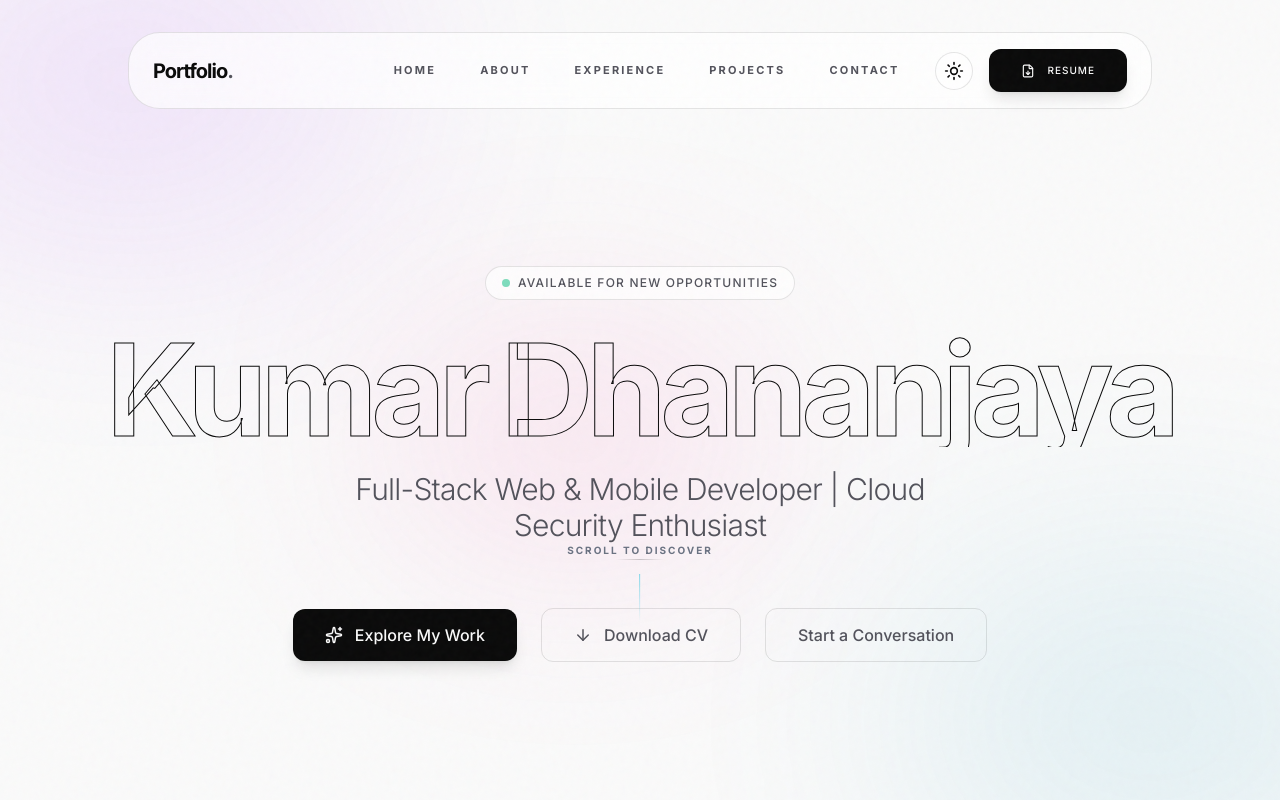
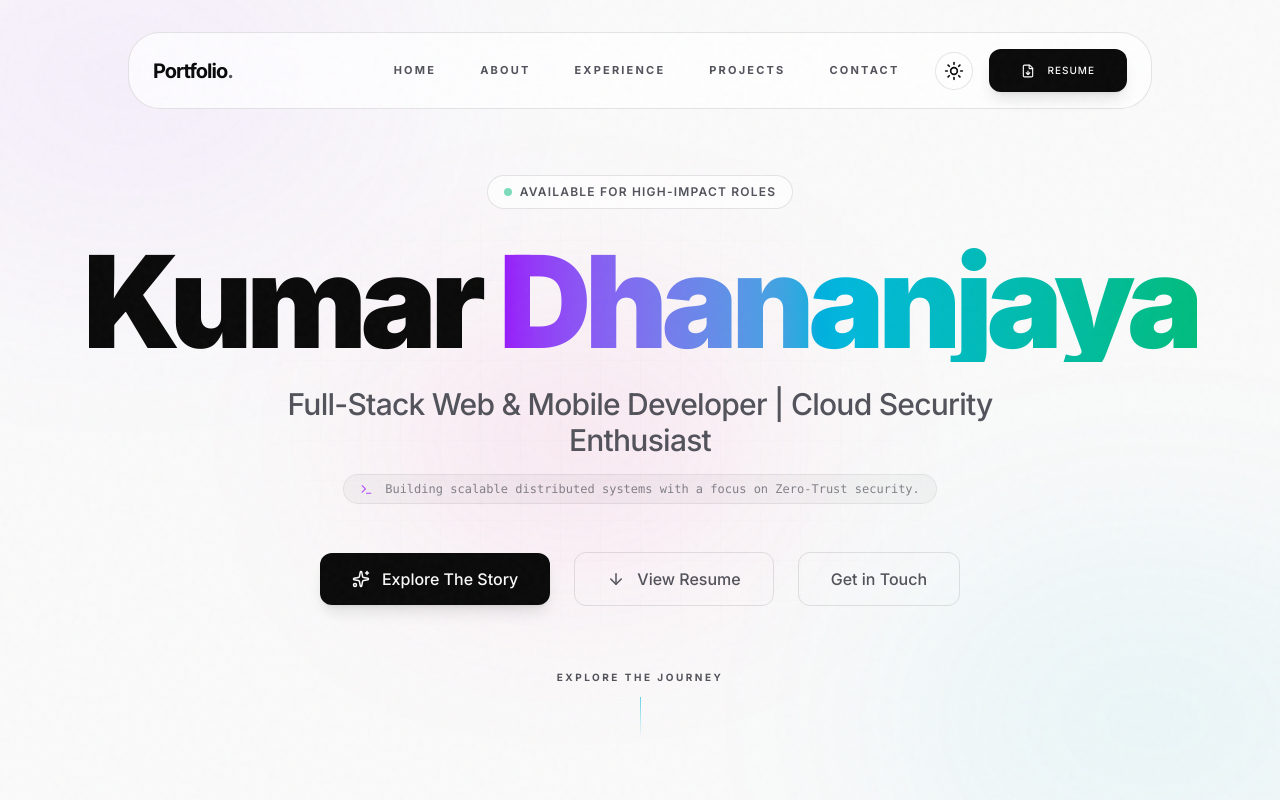
Before and after one commit to KumarDhananjaya/portfolio-new, a Next.js app: page / in a window 1280 px wide. Shown: the top 800 px of the page. Built offline with nearby package versions, Linux system fonts and the light colour scheme.

Commit message:
style(hero): fill name with solid aesthetic typography and gradient accent

```diff
--- a/components/sections/Hero.tsx
+++ b/components/sections/Hero.tsx
@@ -2,7 +2,7 @@
 
 import React from 'react';
 import { motion } from 'framer-motion';
-import { ArrowDown, Sparkles } from 'lucide-react';
+import { ArrowDown, Sparkles, Terminal } from 'lucide-react';
 import { Button } from '@/components/ui/Button';
 import { PERSONAL_INFO } from '@/lib/constants';
 
@@ -18,16 +18,17 @@ export const Hero: React.FC = () => {
             className="min-h-screen flex flex-col items-center justify-center relative overflow-hidden px-6 bg-grain pt-32"
         >
             {/* Advanced Mesh Gradient Background */}
-            <div className="absolute inset-0 z-0">
-                <div className="absolute top-[-10%] left-[-10%] w-[40%] h-[40%] bg-purple-600/20 rounded-full blur-[120px] animate-pulse" />
-                <div className="absolute bottom-[-10%] right-[-10%] w-[40%] h-[40%] bg-cyan-600/20 rounded-full blur-[120px] animate-pulse" style={{ animationDelay: '2s' }} />
+            <div className="absolute inset-0 z-0 pointer-events-none">
+                <div className="absolute top-[-10%] left-[-10%] w-[40%] h-[40%] bg-purple-500/15 dark:bg-purple-600/20 rounded-full blur-[120px] animate-pulse" />
+                <div className="absolute bottom-[-10%] right-[-10%] w-[40%] h-[40%] bg-cyan-500/15 dark:bg-cyan-600/20 rounded-full blur-[120px] animate-pulse" style={{ animationDelay: '2s' }} />
                 <div className="absolute top-[40%] left-[30%] w-[30%] h-[30%] bg-pink-500/10 rounded-full blur-[100px]" />
             </div>
 
             {/* Grid Pattern with Fade */}
-            <div className="absolute inset-0 z-0 opacity-20 [mask-image:radial-gradient(ellipse_at_center,black,transparent_70%)]
-                bg-[linear-gradient(rgba(255,255,255,0.05)_1px,transparent_1px),linear-gradient(90deg,rgba(255,255,255,0.05)_1px,transparent_1px)]
-                bg-[size:40px_40px]"
+            <div className="absolute inset-0 z-0 opacity-15 [mask-image:radial-gradient(ellipse_at_center,black,transparent_70%)]
+                bg-[linear-gradient(rgba(0,0,0,0.06)_1px,transparent_1px),linear-gradient(90deg,rgba(0,0,0,0.06)_1px,transparent_1px)]
+                dark:bg-[linear-gradient(rgba(255,255,255,0.05)_1px,transparent_1px),linear-gradient(90deg,rgba(255,255,255,0.05)_1px,transparent_1px)]
+                bg-[size:40px_40px] pointer-events-none"
             />
 
             <div className="relative z-10 w-full max-w-6xl mx-auto flex flex-col items-center">
@@ -36,56 +37,58 @@ export const Hero: React.FC = () => {
                     initial={{ opacity: 0, y: 10 }}
                     animate={{ opacity: 1, y: 0 }}
                     transition={{ duration: 0.8 }}
-                    className="flex items-center gap-2 px-4 py-2 rounded-full glass border-foreground/5 mb-8"
+                    className="flex items-center gap-2 px-4 py-2 rounded-full glass border-foreground/10 mb-8"
                 >
                     <div className="w-2 h-2 rounded-full bg-emerald-500 animate-pulse" />
-                    <span className="text-xs font-medium tracking-widest uppercase text-muted">Available for new opportunities</span>
+                    <span className="text-xs font-semibold tracking-widest uppercase text-muted">Available for high-impact roles</span>
                 </motion.div>
 
-                {/* Main Heading with Staggered Characters */}
-                <div className="overflow-hidden mb-6">
+                {/* Main Filled Heading */}
+                <div className="overflow-hidden mb-6 text-center">
                     <motion.h1
                         initial={{ y: "100%" }}
                         animate={{ y: 0 }}
                         transition={{ duration: 1, ease: [0.16, 1, 0.3, 1] }}
-                        className="text-6xl md:text-8xl lg:text-9xl font-bold tracking-tighter text-center leading-[0.9]"
+                        className="text-6xl md:text-8xl lg:text-9xl font-black tracking-tighter leading-[0.95] text-foreground"
                     >
-                        {PERSONAL_INFO.name.split(' ').map((word, i) => (
-                            <span key={i} className="inline-block mr-4 last:mr-0 outline-text hover:text-foreground transition-all duration-700">
-                                {word}
-                            </span>
-                        ))}
+                        <span>Kumar</span>{' '}
+                        <span className="text-transparent bg-clip-text bg-gradient-to-r from-purple-600 via-cyan-500 to-emerald-500 dark:from-purple-400 dark:via-cyan-400 dark:to-emerald-400">
+                            Dhananjaya
+                        </span>
                     </motion.h1>
                 </div>
 
-                {/* Subtitle / Role */}
+                {/* Subtitle / Role & Tagline */}
                 <motion.div
                     initial={{ opacity: 0 }}
                     animate={{ opacity: 1 }}
-                    transition={{ duration: 1, delay: 0.5 }}
+                    transition={{ duration: 1, delay: 0.4 }}
                     className="flex flex-col items-center gap-4 mb-12"
                 >
-                    <p className="text-2xl md:text-3xl font-light text-muted tracking-tight text-center max-w-2xl">
+                    <p className="text-xl md:text-2xl lg:text-3xl font-medium text-muted tracking-tight text-center max-w-3xl">
                         {PERSONAL_INFO.subtitle}
                     </p>
-                    <div className="h-px w-12 bg-gradient-to-r from-transparent via-foreground/20 to-transparent" />
+                    <div className="flex items-center gap-3 px-4 py-1.5 rounded-full bg-foreground/[0.03] border border-foreground/[0.06] text-xs text-muted/70 font-mono">
+                        <Terminal size={13} className="text-purple-500" />
+                        <span>{PERSONAL_INFO.tagline}</span>
+                    </div>
                 </motion.div>
 
                 {/* CTA Group */}
                 <motion.div
                     initial={{ opacity: 0, y: 20 }}
                     animate={{ opacity: 1, y: 0 }}
-                    transition={{ duration: 0.8, delay: 0.8 }}
-                    className="flex flex-col sm:flex-row items-center gap-6"
+                    transition={{ duration: 0.8, delay: 0.6 }}
+                    className="flex flex-col sm:flex-row items-center gap-4 sm:gap-6"
                 >
                     <Button variant="primary" onClick={() => scrollToSection('#projects')} icon={<Sparkles size={18} />}>
-                        Explore My Work
+                        Explore The Story
                     </Button>
-                    <Button variant="outline" href={PERSONAL_INFO.resume} download="Kumar_Dhananjaya_Resume.pdf" icon={<ArrowDown size={18} />}>
-                        Download CV
+                    <Button variant="outline" href={PERSONAL_INFO.resume_view} download={false} icon={<ArrowDown size={18} />}>
+                        View Resume
                     </Button>
                     <Button variant="outline" onClick={() => scrollToSection('#contact')}>
-                        Start a Conversation
+                        Get in Touch
                     </Button>
                 </motion.div>
 
@@ -93,15 +96,15 @@ export const Hero: React.FC = () => {
                 <motion.div
                     initial={{ opacity: 0 }}
                     animate={{ opacity: 1 }}
-                    transition={{ duration: 1, delay: 1.5 }}
-                    className="absolute bottom-10 left-1/2 -translate-x-1/2"
+                    transition={{ duration: 1, delay: 1.2 }}
+                    className="pt-16 pb-4"
                 >
                     <button
                         onClick={() => scrollToSection('#about')}
-                        className="flex flex-col items-center gap-4 text-gray-500 hover:text-cyan-400 transition-all group"
+                        className="flex flex-col items-center gap-3 text-muted hover:text-cyan-500 transition-all group"
                     >
-                        <span className="text-[10px] uppercase tracking-[0.2em] font-bold">Scroll to discover</span>
-                        <div className="w-[1px] h-12 bg-gradient-to-b from-cyan-500/50 to-transparent group-hover:h-20 transition-all duration-500"></div>
+                        <span className="text-[10px] uppercase tracking-[0.25em] font-bold">Explore the journey</span>
+                        <div className="w-[1px] h-10 bg-gradient-to-b from-cyan-500/60 to-transparent group-hover:h-16 transition-all duration-500"></div>
                     </button>
                 </motion.div>
             </div>
```
